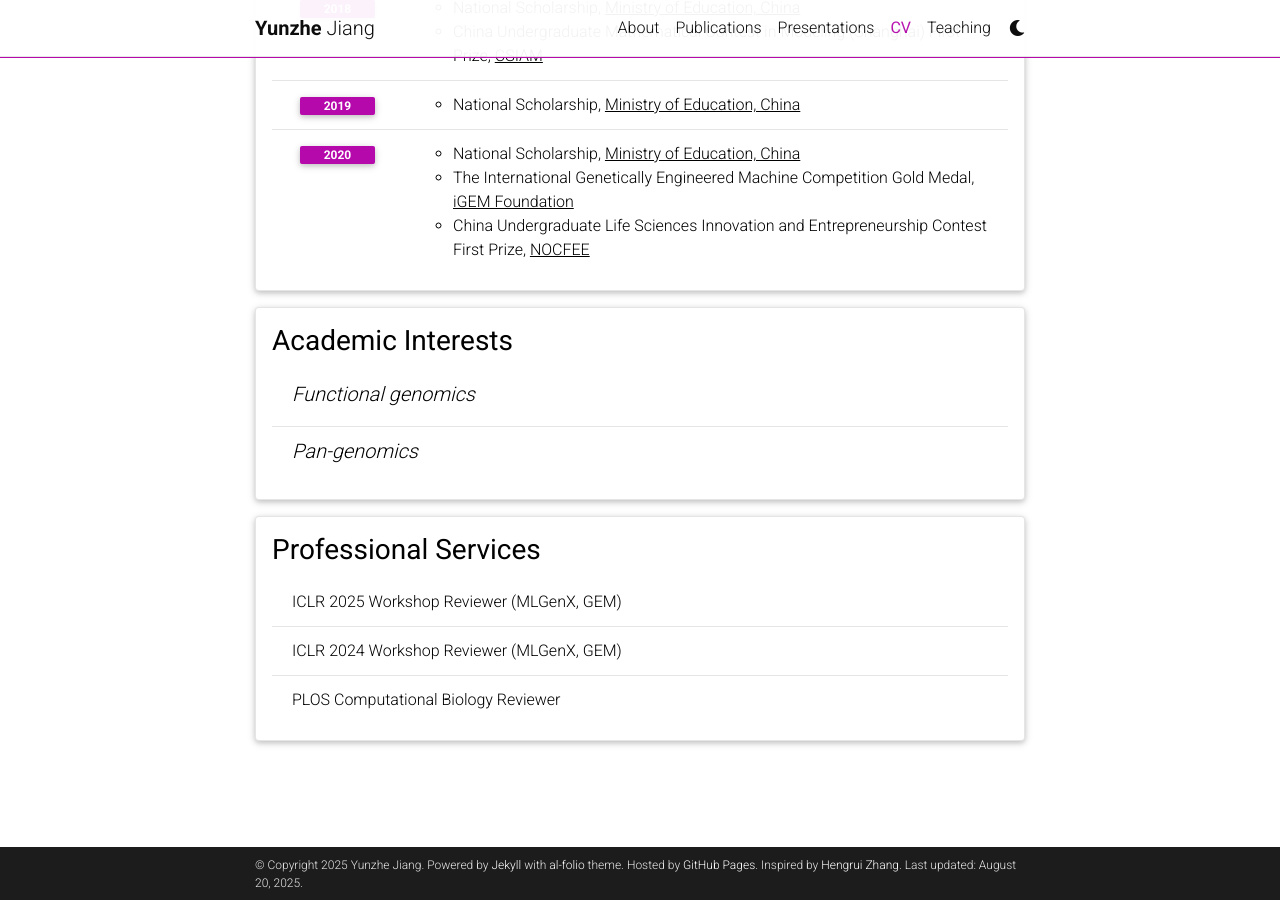
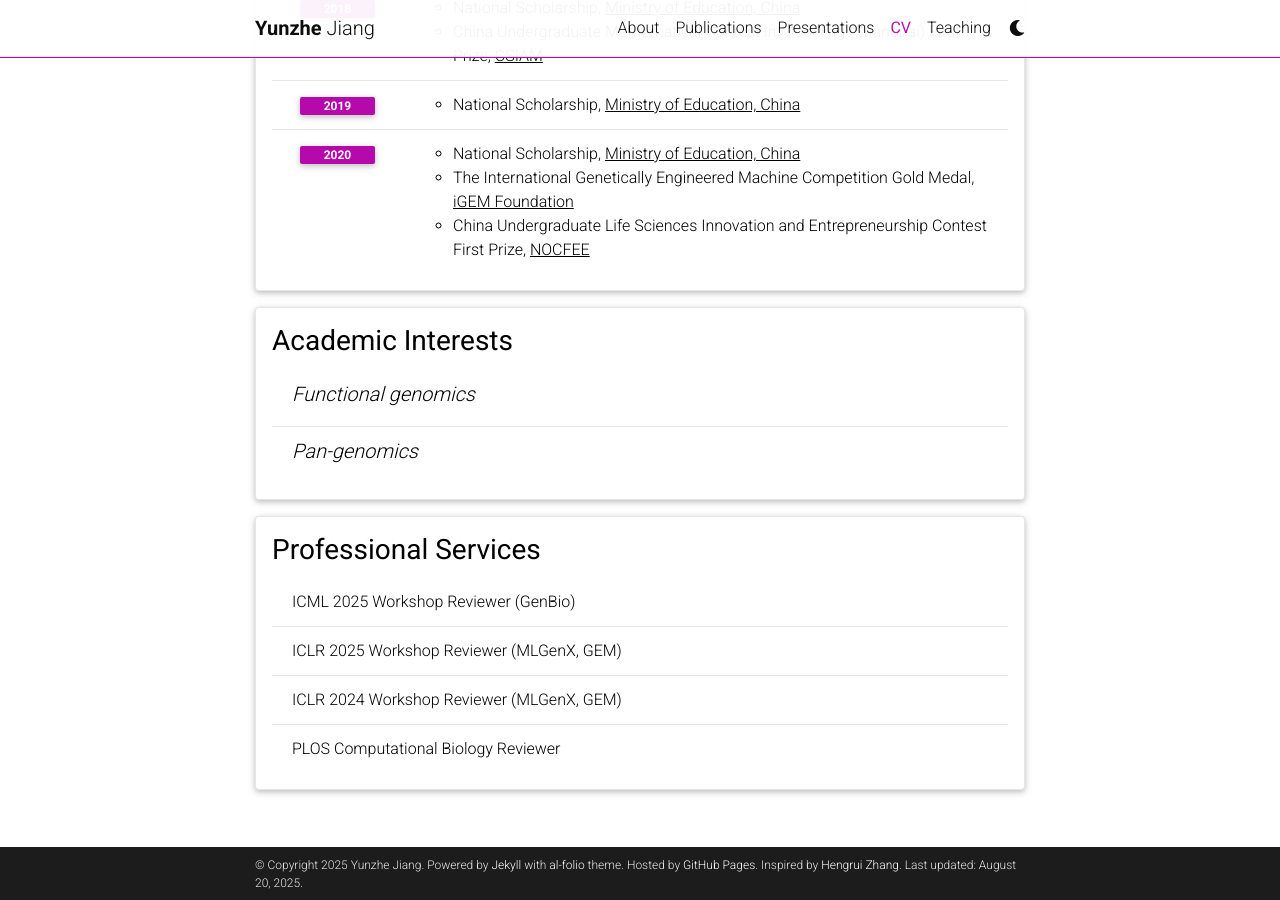
Before and after one commit to yzJiang9/yzJiang9.github.io, a Jekyll site: the page built from _pages/cv.md, in a window 1280 px wide and 900 px high, scrolled down 1115 px. Built offline with Jekyll 4.4.1, drawn with Linux system fonts in a browser that asks for light colours; comment, search, counter and statistics services are not loaded; a style sheet for code colours, icons or effects is not loaded.

Commit message:
Update cv.yml

```diff
--- a/_data/cv.yml
+++ b/_data/cv.yml
@@ -103,6 +103,7 @@
 - title: Professional Services
   type: list
   contents:
+    - ICML 2025 Workshop Reviewer (GenBio)
     - ICLR 2025 Workshop Reviewer (MLGenX, GEM)
     - ICLR 2024 Workshop Reviewer (MLGenX, GEM)
     - PLOS Computational Biology Reviewer
```
